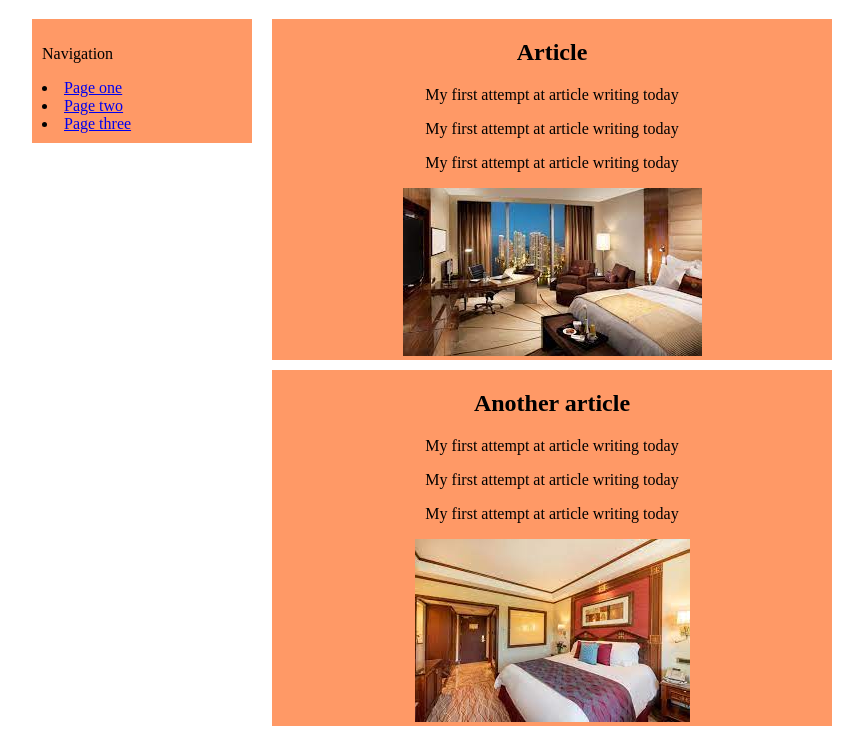
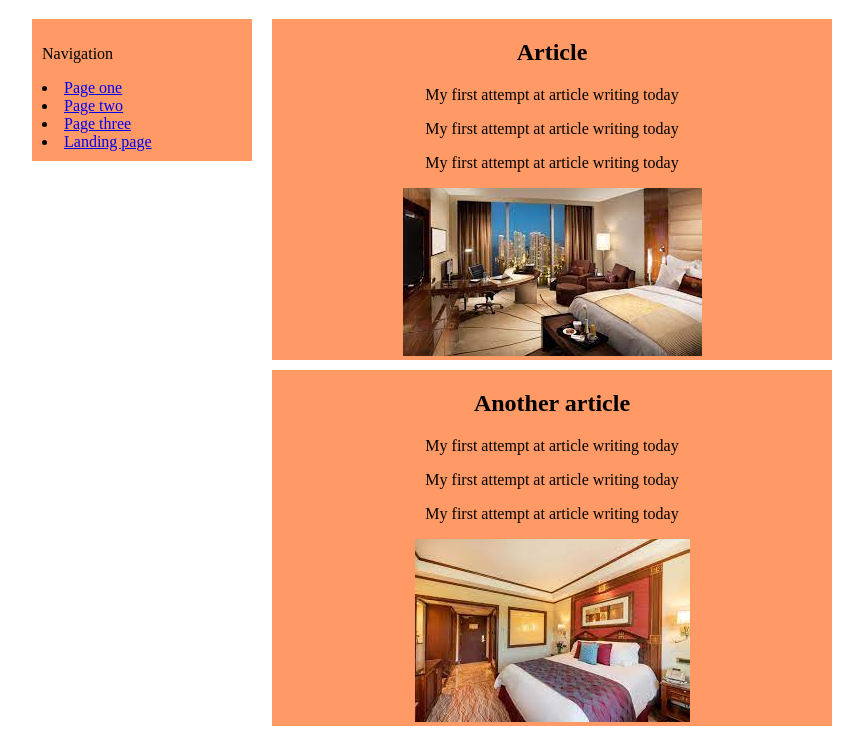
Before and after one commit to george-ongaya1/first-website, a plain HTML site: page index.html in a window 1280 px wide. Shown: the part 61-794 px from the top of the page, without its empty margins (208-1071 px from the left). Drawn offline with Linux system fonts and the light colour scheme.

Commit message:
Added an anchor to link to the landing page

```diff
--- a/index.html
+++ b/index.html
@@ -14,6 +14,7 @@
        <li><a href="html-assets/rows1.html">Page one</a></li>
        <li><a href="html-assets/rows2.html">Page two</a></li>
        <li><a href="html-assets/rows3.html">Page three</a></li>
+       <li><a href="../landing-page/index.html">Landing page</a></li>
      </nav>
      <article>
        <h2>Article</h2>
```
